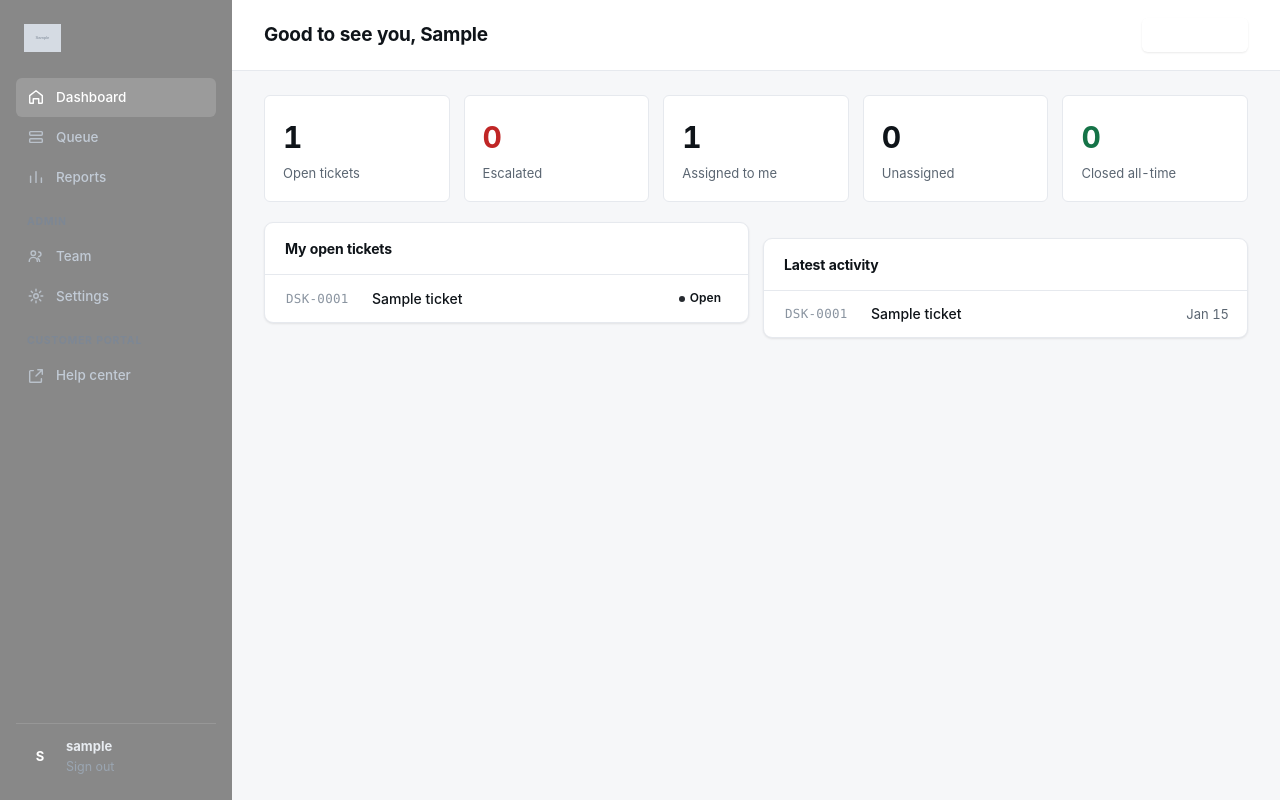
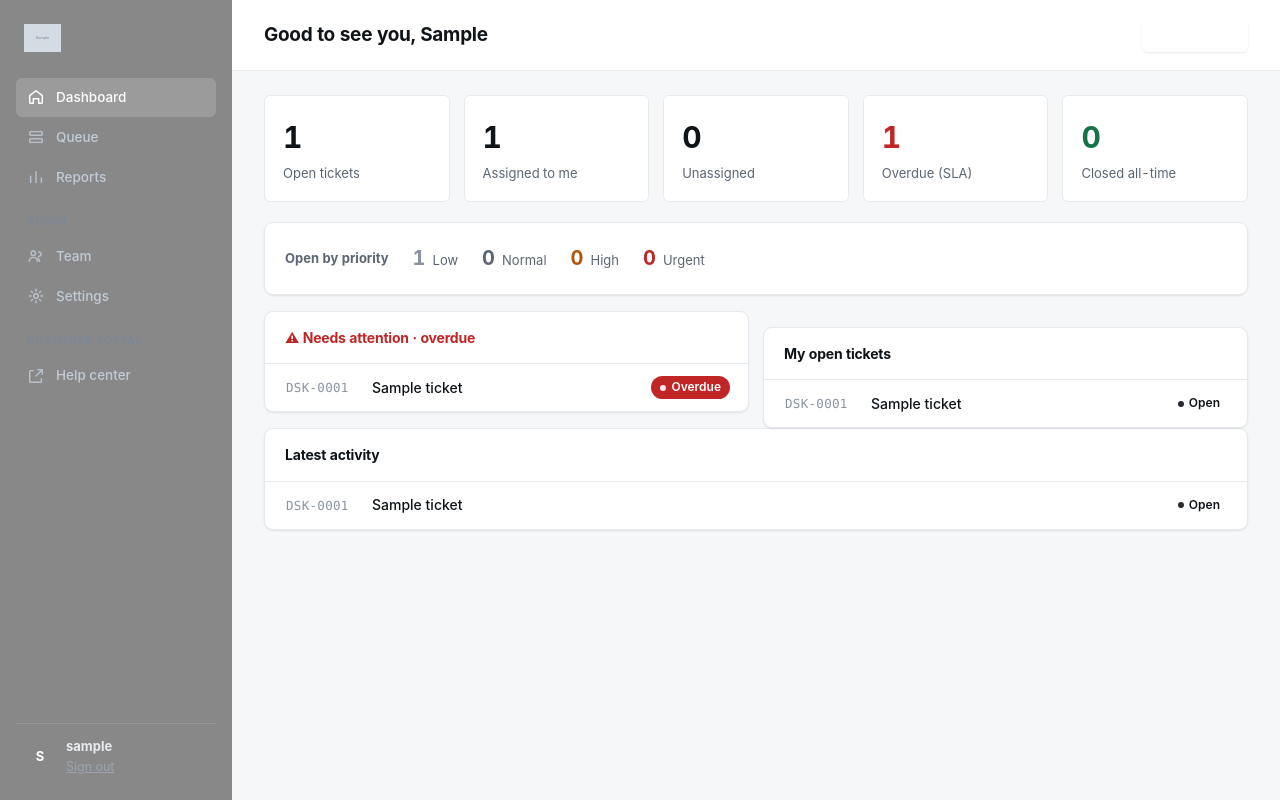
Before and after one commit to akheels-web/Deskless, a Django app: page /dashboard/ in a window 1280 px wide. Run offline with Django 5.2, Linux system fonts and the light colour scheme; a user stored in the database is signed in; tables that the repository leaves empty hold one stand-in row (values such as "Sample post"); grey boxes marked "Sample" are stand-in pictures.

Commit message:
feat: implement agent-facing email notification system and ticket dashboard views

```diff
--- a/tickets/forms.py
+++ b/tickets/forms.py
@@ -1,9 +1,18 @@
 from django import forms
 from django.contrib.auth import get_user_model
 
-from .models import Comment, OrgSettings, Ticket
+from .models import Category, Comment, OrgSettings, Ticket
 
 User = get_user_model()
+
+
+class CategoryForm(forms.ModelForm):
+    """B2: create a category from the settings page."""
+
+    class Meta:
+        model = Category
+        fields = ["name"]
+        widgets = {"name": forms.TextInput(attrs={"placeholder": "e.g. Billing"})}
 
 
 class TicketUpdateForm(forms.ModelForm):
@@ -65,18 +74,38 @@ class LinkTicketForm(forms.Form):
     ticket_id = forms.IntegerField(label="Link ticket #", min_value=1)
 
 
+WEEKDAYS = [("0", "Monday"), ("1", "Tuesday"), ("2", "Wednesday"),
+            ("3", "Thursday"), ("4", "Friday"), ("5", "Saturday"), ("6", "Sunday")]
+
+
 class OrgSettingsForm(forms.ModelForm):
-    """F3: in-app branding."""
+    """F3: in-app branding. B3: weekday checkboxes + holidays."""
+
+    business_days = forms.MultipleChoiceField(
+        choices=WEEKDAYS, widget=forms.CheckboxSelectMultiple, required=False,
+        label="Working days")
 
     class Meta:
         model = OrgSettings
         fields = ["name", "logo", "color", "accent",
                   "sla_urgent", "sla_high", "sla_normal", "sla_low",
-                  "business_hours_enabled", "business_start", "business_end", "business_days"]
+                  "business_hours_enabled", "business_start", "business_end",
+                  "business_days", "holidays"]
         widgets = {
             "color": forms.TextInput(attrs={"type": "color"}),
             "accent": forms.TextInput(attrs={"type": "color"}),
+            "holidays": forms.Textarea(attrs={"rows": 4, "placeholder": "2026-12-25\n2026-01-01"}),
         }
+
+    def __init__(self, *args, **kwargs):
+        super().__init__(*args, **kwargs)
+        # model stores "0,1,2,3,4" → checkbox list needs ["0","1",...]
+        if self.instance and self.instance.business_days:
+            self.initial["business_days"] = self.instance.business_days.split(",")
+
+    def clean_business_days(self):
+        # checkbox list → comma string for the CharField
+        return ",".join(self.cleaned_data["business_days"])
 
 
 class NewUserForm(forms.ModelForm):
--- a/tickets/templates/base.html
+++ b/tickets/templates/base.html
@@ -67,6 +67,8 @@
     .rail .who strong { color: #e8ecf1; font-size: 13px; }
     .rail .who a { color: #9aa5b1; }
     .who-avatar { width: 32px; height: 32px; border-radius: 50%; background: var(--accent); color: #fff; display: grid; place-items: center; font-weight: 650; font-size: 13px; flex-shrink: 0; }
+    .linkbtn { background: none; border: 0; padding: 0; margin: 0; font: inherit; color: #9aa5b1; cursor: pointer; text-decoration: underline; }
+    .linkbtn:hover { color: #e8ecf1; }
 
     .content { padding: 0; min-width: 0; }
     .topbar {
@@ -231,6 +233,10 @@
     .field label { display: block; margin-bottom: 6px; }
     .field input, .field textarea, .field select { width: 100%; }
     .row { display: flex; gap: 14px; } .row > * { flex: 1; }
+    .weekday-grid { display: flex; flex-wrap: wrap; gap: 8px; }
+    .weekday { display: inline-flex; align-items: center; gap: 6px; padding: 7px 12px;
+      border: 1px solid var(--line-strong); border-radius: 100px; font-size: 13px; font-weight: 500; color: var(--ink); cursor: pointer; }
+    .weekday input { width: auto; margin: 0; }
     .empty { text-align: center; color: var(--faint); padding: 56px 20px; }
     .pager { display: flex; gap: 8px; align-items: center; justify-content: center; margin-top: 20px; color: var(--muted); }
     .hint { color: var(--muted); font-size: 13px; }
@@ -375,7 +381,13 @@
       <div class="spacer"></div>
       <div class="who">
         <div class="who-avatar">{{ user.username|first|upper }}</div>
-        <div><strong>{{ user.username }}</strong><br><a href="{% url 'logout' %}">Sign out</a></div>
+        <div>
+          <strong>{{ user.username }}</strong><br>
+          <form method="post" action="{% url 'logout' %}" style="display:inline;">
+            {% csrf_token %}
+            <button type="submit" class="linkbtn">Sign out</button>
+          </form>
+        </div>
       </div>
       {% endif %}
     </aside>
--- a/tickets/templates/tickets/dashboard.html
+++ b/tickets/templates/tickets/dashboard.html
@@ -8,26 +8,54 @@
   <a class="btn" href="{% url 'ticket_new' %}">New ticket</a>
 </div>
 <main>
-  <!-- widget row: the numbers an agent wants the second they log in -->
+  <!-- stat row -->
   <div class="tiles">
     <a class="tile stat" href="{% url 'ticket_list' %}">
       <div class="n">{{ open_count }}</div><div class="k">Open tickets</div>
     </a>
-    <a class="tile stat" href="{% url 'ticket_list' %}?status=escalated">
-      <div class="n" style="color:var(--red);">{{ escalated_count }}</div><div class="k">Escalated</div>
-    </a>
-    <a class="tile stat" href="{% url 'ticket_list' %}?mine=1">
+    <a class="tile stat" href="{% url 'ticket_list' %}?view=mine">
       <div class="n">{{ mine_count }}</div><div class="k">Assigned to me</div>
     </a>
-    <div class="tile">
+    <a class="tile stat" href="{% url 'ticket_list' %}?view=unassigned">
       <div class="n">{{ unassigned_count }}</div><div class="k">Unassigned</div>
-    </div>
+    </a>
+    <a class="tile stat" href="{% url 'ticket_list' %}?status=escalated">
+      <div class="n" style="color:var(--red);">{{ overdue_count }}</div><div class="k">Overdue (SLA)</div>
+    </a>
     <div class="tile">
       <div class="n" style="color:var(--green);">{{ closed_count }}</div><div class="k">Closed all-time</div>
     </div>
   </div>
 
+  <!-- unresolved-by-priority strip -->
+  <div class="card" style="margin-bottom:16px;"><div class="bd" style="display:flex; flex-wrap:wrap; gap:24px; align-items:center;">
+    <strong style="font-size:13px; color:var(--muted);">Open by priority</strong>
+    {% for label, n in prio_rows %}
+    <div style="display:flex; align-items:baseline; gap:7px;">
+      <span class="prio p-{{ label|lower }}" style="font-size:20px; font-weight:680;">{{ n }}</span>
+      <span class="meta">{{ label }}</span>
+    </div>
+    {% endfor %}
+  </div></div>
+
   <div class="row" style="align-items:start;">
+    <!-- overdue needs attention first -->
+    <div class="card">
+      <div class="hd" style="color:var(--red);">⚠ Needs attention · overdue</div>
+      <div class="bd" style="padding:0;">
+        {% for t in overdue_list %}
+        <a href="{% url 'ticket_detail' t.pk %}" class="dash-row pr-{{ t.priority }}">
+          <span class="ref">DSK-{{ t.pk|stringformat:"04d" }}</span>
+          <span class="subj">{{ t.subject }}</span>
+          <span class="badge overdue">Overdue</span>
+        </a>
+        {% empty %}
+        <div class="empty" style="padding:28px;">Nothing overdue. 🎉</div>
+        {% endfor %}
+      </div>
+    </div>
+
+    <!-- my queue, soonest-due first -->
     <div class="card">
       <div class="hd">My open tickets</div>
       <div class="bd" style="padding:0;">
@@ -38,8 +66,9 @@
           <span class="badge s-{{ t.status }}">{{ t.get_status_display }}</span>
         </a>
         {% empty %}
-        <div class="empty" style="padding:32px;">Nothing assigned to you. Enjoy the calm.</div>
+        <div class="empty" style="padding:28px;">Nothing assigned to you. Enjoy the calm.</div>
         {% endfor %}
+      </div>
     </div>
   </div>
 
@@ -50,12 +79,11 @@
       <a href="{% url 'ticket_detail' t.pk %}" class="dash-row pr-{{ t.priority }}">
         <span class="ref">DSK-{{ t.pk|stringformat:"04d" }}</span>
         <span class="subj">{{ t.subject }}</span>
-          <span class="meta">{{ t.updated_at|date:"M j" }}</span>
+        <span class="badge s-{{ t.status }}">{{ t.get_status_display }}</span>
       </a>
       {% empty %}
-        <div class="empty" style="padding:32px;">No tickets yet.</div>
+      <div class="empty" style="padding:28px;">No tickets yet.</div>
       {% endfor %}
-      </div>
     </div>
   </div>
 </main>
--- a/tickets/templates/tickets/detail.html
+++ b/tickets/templates/tickets/detail.html
@@ -77,6 +77,7 @@
           <div class="field">
             <label for="id_body">Reply</label>
             {{ cform.body }}
+            <p class="hint" style="margin-top:5px;">Tip: <code>@username</code> in an internal note emails that agent.</p>
           </div>
           <div class="field">
             <label for="id_files">Attach files</label>
--- a/tickets/views.py
+++ b/tickets/views.py
@@ -6,8 +6,9 @@ from django.db.models import Avg, Count, F, Q
 from django.shortcuts import get_object_or_404, redirect, render
 from django.urls import reverse
 
-from .forms import (AgentTicketForm, CloseTicketForm, CommentForm, LinkTicketForm,
-                    NewUserForm, OrgSettingsForm, PublicTicketForm, TicketUpdateForm)
+from .forms import (AgentTicketForm, CategoryForm, CloseTicketForm, CommentForm,
+                    LinkTicketForm, NewUserForm, OrgSettingsForm, PublicTicketForm,
+                    TicketUpdateForm)
 from .models import (Article, Attachment, CannedReply, Category, OrgSettings,
                      Ticket, TicketEvent)
 from .signals import fire_webhooks
@@ -24,6 +25,22 @@ def log_event(ticket, actor, description):
     TicketEvent.objects.create(ticket=ticket, actor=actor, description=description)
 
 
+import re  # noqa: E402
+_MENTION_RE = re.compile(r"@([\w.@+-]+)")
+
+
+def _notify_mentions(ticket, comment, actor):
+    """B4: email any staff @mentioned in a comment, and record it."""
+    names = set(_MENTION_RE.findall(comment.body))
+    if not names:
+        return
+    mentioned = User.objects.filter(username__in=names, is_staff=True).exclude(pk=actor.pk)
+    from .notifications import notify_mention
+    for u in mentioned:
+        notify_mention(ticket, comment, u)
+        log_event(ticket, actor, f"mentioned {u.username}")
+
+
 User = get_user_model()
 admin_only = user_passes_test(lambda u: u.is_superuser)
 
@@ -32,17 +49,28 @@ admin_only = user_passes_test(lambda u: u.is_superuser)
 
 @login_required
 def dashboard(request):
+    from django.utils import timezone
+    now = timezone.now()
     qs = Ticket.objects.all()
+    open_qs = qs.exclude(status="closed")
     by_status = dict(qs.values_list("status").annotate(n=Count("id")))
-    mine = qs.filter(assignee=request.user).exclude(status="closed")
+    mine = open_qs.filter(assignee=request.user)
+    overdue = open_qs.filter(due_at__lt=now)
+    # unresolved by priority, for a small breakdown strip
+    by_prio = dict(open_qs.values_list("priority").annotate(n=Count("id")))
+    prio_rows = [(lbl, by_prio.get(v, 0)) for v, lbl in Ticket.PRIORITY]
     return render(request, "tickets/dashboard.html", {
         "open_count": sum(by_status.get(s, 0) for s in Ticket.OPEN_STATES),
         "escalated_count": by_status.get("escalated", 0),
         "closed_count": by_status.get("closed", 0),
-        "unassigned_count": qs.filter(assignee__isnull=True).exclude(status="closed").count(),
-        "mine": mine[:8],
+        "unassigned_count": open_qs.filter(assignee__isnull=True).count(),
+        "overdue_count": overdue.count(),
+        "mine": mine.order_by("due_at")[:8],
         "mine_count": mine.count(),
+        "due_soon": mine.filter(due_at__gte=now).order_by("due_at")[:5],
+        "overdue_list": overdue.select_related("reporter", "assignee").order_by("due_at")[:5],
         "recent": qs.select_related("reporter")[:6],
+        "prio_rows": prio_rows,
     })
 
 
@@ -129,6 +157,7 @@ def ticket_detail(request, pk):
                 c.save()
                 _save_attachments(ticket, files, request.user)
                 notify_reporter(ticket, c)
+                _notify_mentions(ticket, c, request.user)  # B4
             return redirect("ticket_detail", pk=pk)
         elif "link" in request.POST:  # F2: link another ticket
             lform = LinkTicketForm(request.POST)
@@ -284,14 +313,26 @@ def team(request):
 @admin_only
 def org_settings(request):
     org = OrgSettings.load()
+    form = OrgSettingsForm(instance=org)
+    cat_form = CategoryForm()
     if request.method == "POST":
-        form = OrgSettingsForm(request.POST, request.FILES, instance=org)
-        if form.is_valid():
-            form.save()
+        if "add_category" in request.POST:  # B2: create a category
+            cat_form = CategoryForm(request.POST)
+            if cat_form.is_valid():
+                cat_form.save()
+                return redirect("org_settings")
+        elif "delete_category" in request.POST:
+            Category.objects.filter(pk=request.POST["delete_category"]).delete()
             return redirect("org_settings")
-    else:
-        form = OrgSettingsForm(instance=org)
-    return render(request, "tickets/settings.html", {"form": form, "org": org})
+        else:
+            form = OrgSettingsForm(request.POST, request.FILES, instance=org)
+            if form.is_valid():
+                form.save()
+                return redirect("org_settings")
+    return render(request, "tickets/settings.html", {
+        "form": form, "org": org,
+        "cat_form": cat_form, "categories": Category.objects.all(),
+    })
 
 
 # ---- H4: bulk actions ----
```
Also changed, not shown: tickets/models.py (+9 -1 lines), tickets/notifications.py (+11 -0 lines), tickets/templates/tickets/settings.html (+34 -2 lines), tickets/migrations/0007_orgsettings_holidays.py (added). Lines whose indentation alone changed are shown as unchanged.
